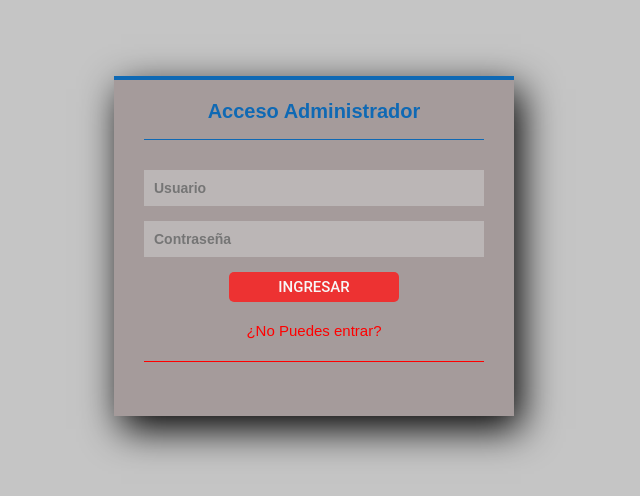
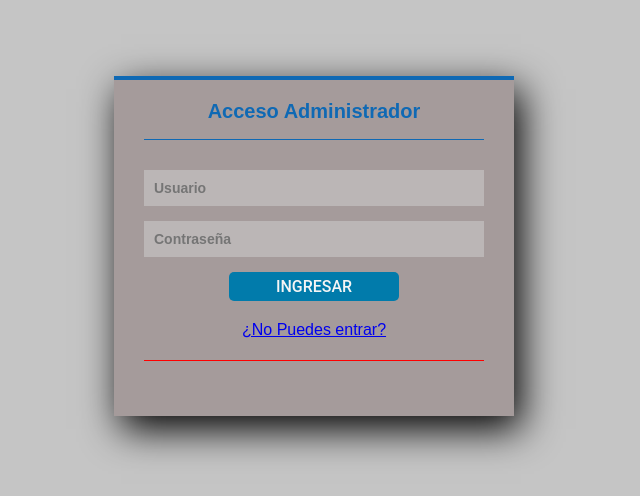
Before and after one commit to Carlangasss/registroadmin, a plain HTML site: page index.html in a window 1280 px wide. Shown: the part 142-638 px from the top of the page, without its empty margins (326-966 px from the left). Drawn offline with Linux system fonts and the light colour scheme.

Commit message:
Update estilo.css

```diff
--- a/estilo.css
+++ b/estilo.css
@@ -51,22 +51,24 @@ body {
     align-items: center;
     justify-content: center;
     width: 50%;
-    height: 30px;
+    height: 10%;
     font-family: 'Roboto' , sans-serif;
-    color: rgb(247, 247, 247);
-    background: #ed3232;
-    font-size: 15px;
+    color: rgb(245, 245, 245);
+    background: #017bab;
+    font-size: 16px;
     font-weight: 500;
     border: none;
     cursor: pointer;
     text-transform: uppercase;
     transition: .3s ease all;
     border-radius: 5px;
-    margin: auto;
+    text-decoration: none;
 }
 .boton:hover{
     background: rgba(179, 97, 97, 0.548);
 }
+
+
 
 .reg_admin p{
     height: 40px;
@@ -75,13 +77,13 @@ body {
     margin-top: 20px;
 }
 
-.reg_admin a {
+.problemas {
     color: rgb(255, 0, 0);
     text-decoration: none;
     font-size: 15px;
     margin-top: 20px;
 }
 
-.reg_admin  a:hover {
+.problemas:hover {
     text-decoration: underline;
 }
```
